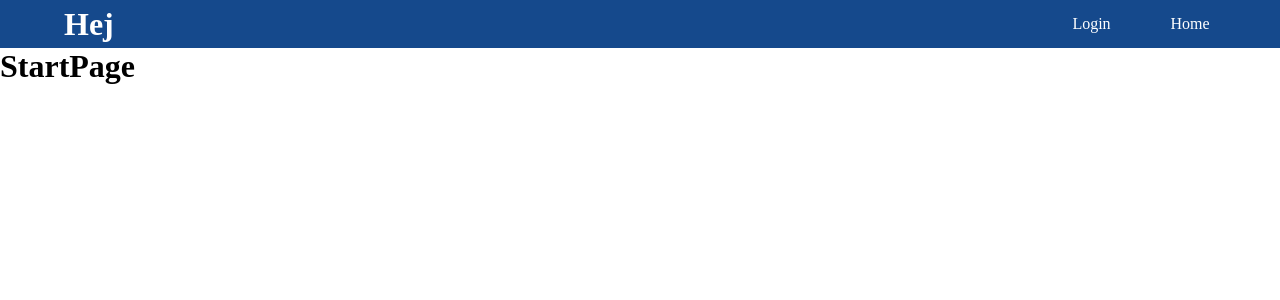
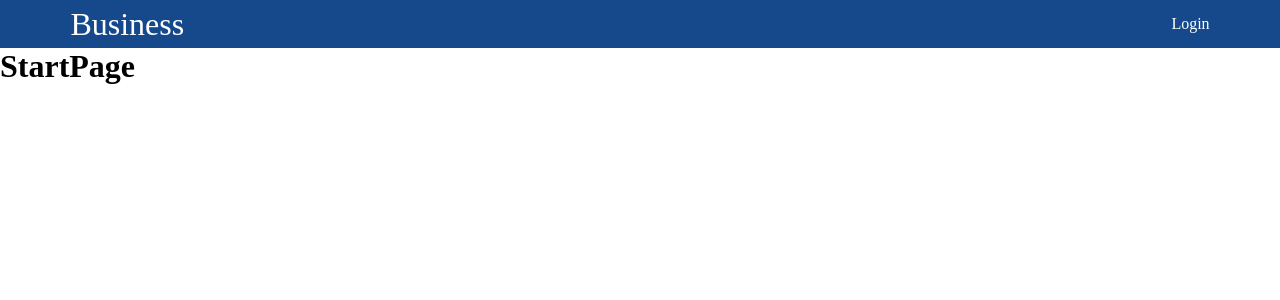
Before and after one commit to henningsover/js-lessons-business, a React (Create React App) app: page / in a window 1280 px wide. Shown: the top 300 px of the page. Built offline with nearby package versions, Linux system fonts and the light colour scheme.

Commit message:
Refactor Navigation

```diff
--- a/src/components/header/NavBar.jsx
+++ b/src/components/header/NavBar.jsx
@@ -1,23 +1,29 @@
-import React from "react";
-import styled from "styled-components";
-import NavBarLink from "./NavBarLink";
+import React from 'react';
+import styled from 'styled-components';
+import UserKit from '../../data/UserKit';
+import NavBarLink from './NavBarLink';
 
 const UlStyled = styled.ul`
   display: flex;
   justify-content: space-between;
-  width: 150px;
 `;
 
 export default function NavBar() {
+  const userKit = new UserKit();
+  const token = userKit.getToken();
   return (
     <nav>
       <UlStyled>
-        <li>
-          <NavBarLink url="/login" title="Login" />
-        </li>
-        <li>
-          <NavBarLink url="/" title="Home" />
-        </li>
+        {!token && (
+          <li>
+            <NavBarLink url="/login" title="Login" />
+          </li>
+        )}
+        {token && (
+          <li>
+            <NavBarLink url="/home" title="Home" />
+          </li>
+        )}
       </UlStyled>
     </nav>
   );
--- a/src/components/header/SimpleLayout.jsx
+++ b/src/components/header/SimpleLayout.jsx
@@ -1,7 +1,7 @@
-import React from "react";
-import { Link } from "react-router-dom";
-import styled from "styled-components";
-import NavBar from "./NavBar";
+import React from 'react';
+import { Link } from 'react-router-dom';
+import styled from 'styled-components';
+import NavBar from './NavBar';
 
 const HeaderStyled = styled.header`
   position: fixed;
@@ -19,9 +19,21 @@ const HeaderWrapper = styled.div`
   align-items: center;
 `;
 
-const Title = styled.h1`
-  font-size: 2rem;
-  color: white;
+const Title = styled.div`
+  height: 100%;
+  background: ;
+  a {
+    display: flex;
+    font-size: 2rem;
+    color: white;
+    align-items: center;
+    text-decoration: none;
+    padding: 0.3rem 0.4rem;
+    &:hover {
+      background: #5981b5;
+      transition: background-color 0.2s;
+    }
+  }
 `;
 
 export default function SimpleLayout({ children }) {
@@ -29,7 +41,9 @@ export default function SimpleLayout({ children }) {
     <div>
       <HeaderStyled>
         <HeaderWrapper>
-          <Title>Hej</Title>
+          <Title>
+            <Link to="/">Business</Link>
+          </Title>
           <NavBar />
         </HeaderWrapper>
       </HeaderStyled>
```
